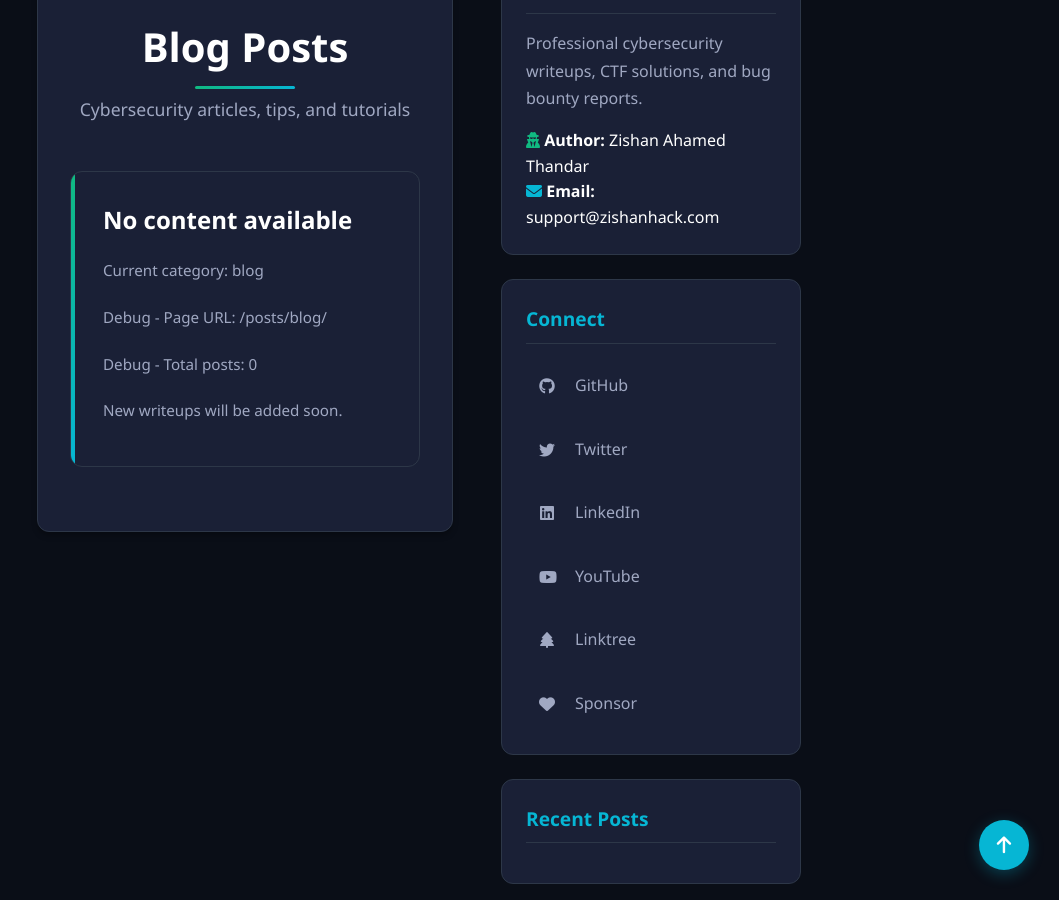
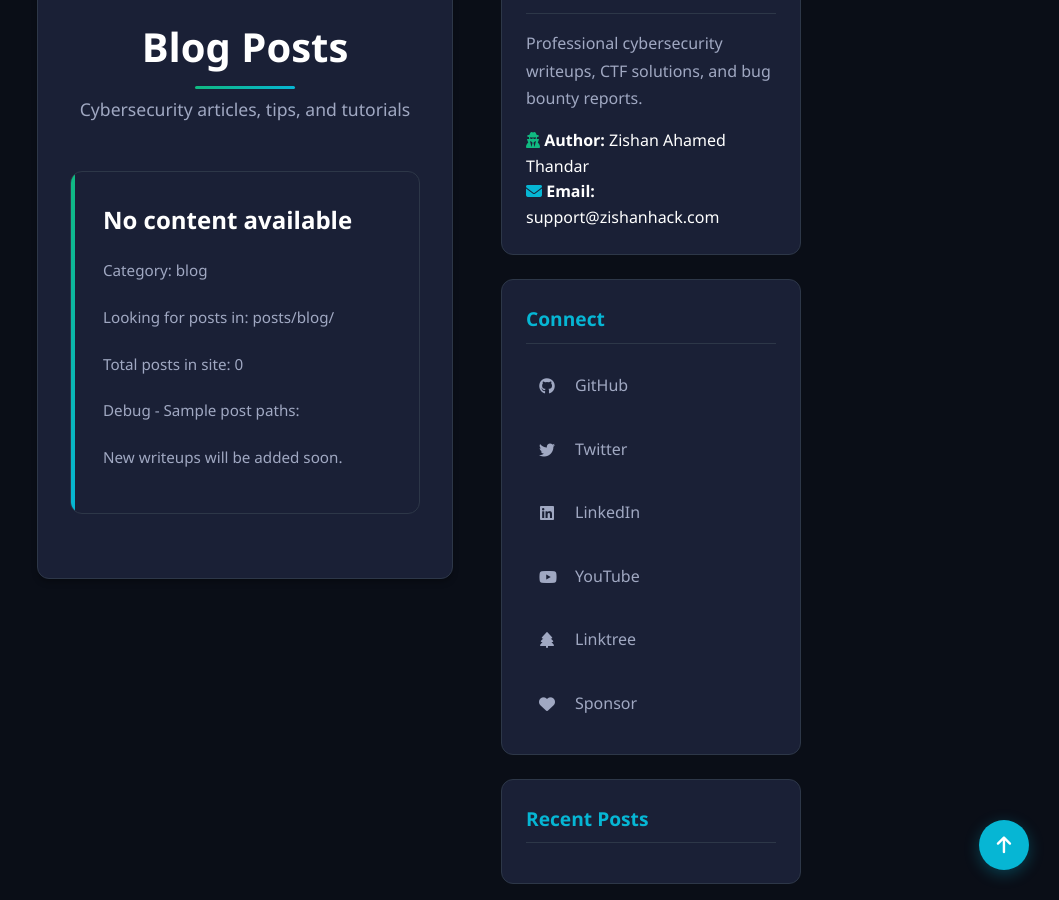
Before and after one commit to ZishanAdThandar/WriteUps, a Jekyll site: the page built from posts/blog/index.md, in a window 1280 px wide and 900 px high, scrolled down 331 px. Shown: the whole window, without its empty margins (221-1280 px from the left). Built offline with Jekyll 4.4.1, drawn with Linux system fonts in a browser that asks for light colours.

Commit message:
modified:   _layouts/list.html

```diff
--- a/_layouts/list.html
+++ b/_layouts/list.html
@@ -16,8 +16,18 @@
     {% assign category_parts = current_path | split: '/' %}
     {% assign current_category = category_parts[2] %}
 
-    {% comment %} Filter posts by path and exclude imaginaryctf {% endcomment %}
+    {% comment %} Debug info (remove after testing) {% endcomment %}
+    <!-- Current category: {{ current_category }} -->
+    <!-- Page URL: {{ page.url }} -->
+    <!-- Total site posts: {{ site.posts.size }} -->
+
+    {% comment %} Filter posts by category path {% endcomment %}
     {% assign filtered_posts = site.posts | where_exp: "post", "post.path contains current_category" %}
+
+    {% comment %} Debug filtered posts {% endcomment %}
+    <!-- Filtered posts count: {{ filtered_posts.size }} -->
+    <!-- Sample post paths: -->
+    <!-- {% for post in filtered_posts limit:3 %}{{ post.path }}|{% endfor %} -->
 
     {% if filtered_posts.size > 0 %}
       {% assign sorted_items = filtered_posts | sort: "date" | reverse %}
@@ -56,9 +66,13 @@
     {% else %}
       <article class="list-item empty">
         <h2>No content available</h2>
-        <p>Current category: {{ current_category }}</p>
-        <p>Debug - Page URL: {{ page.url }}</p>
-        <p>Debug - Total posts: {{ site.posts.size }}</p>
+        <p>Category: {{ current_category }}</p>
+        <p>Looking for posts in: posts/{{ current_category }}/</p>
+        <p>Total posts in site: {{ site.posts.size }}</p>
+        <p>Debug - Sample post paths:</p>
+        {% for post in site.posts limit:5 %}
+          <p>- {{ post.path }}</p>
+        {% endfor %}
         <p>New writeups will be added soon.</p>
       </article>
     {% endif %}
```
